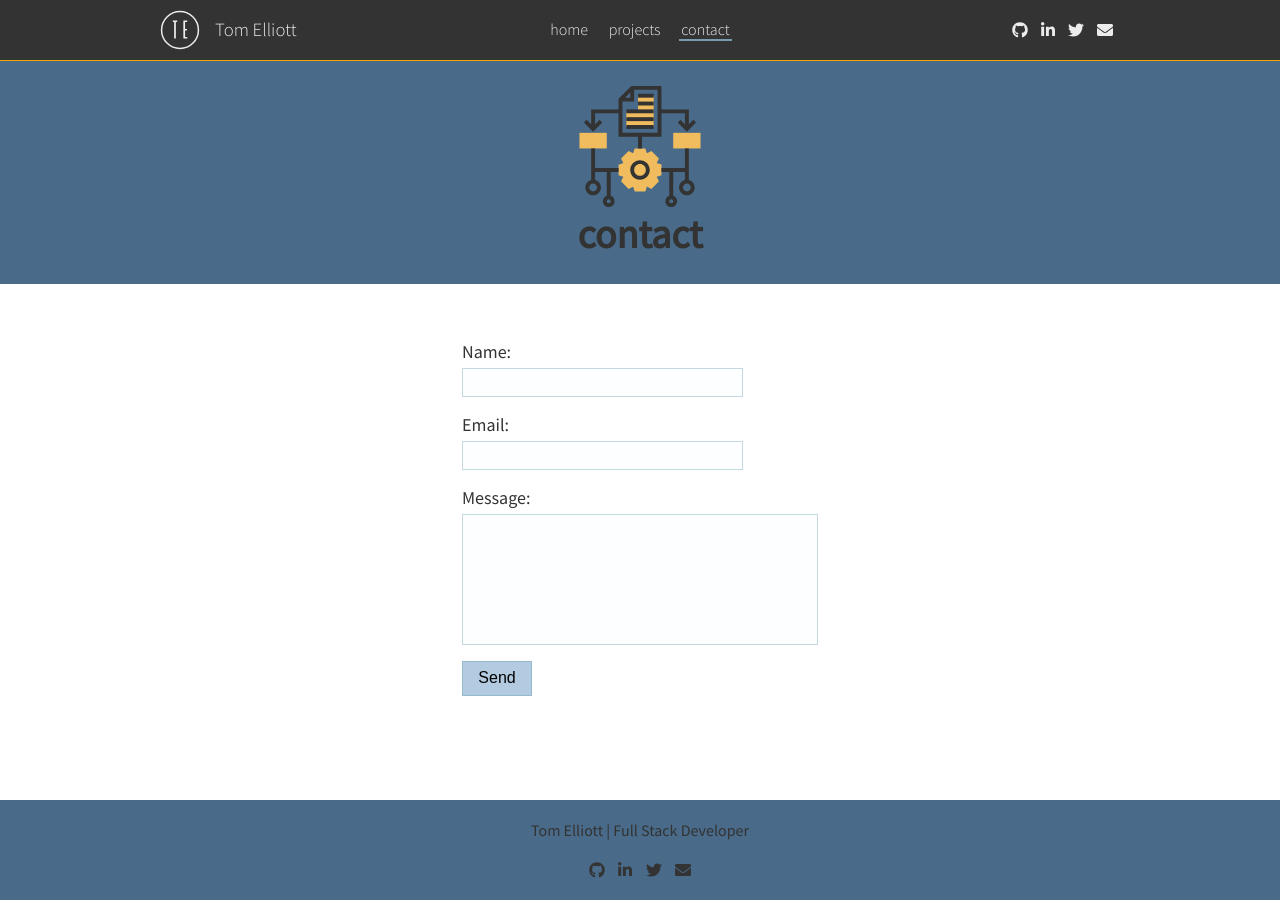
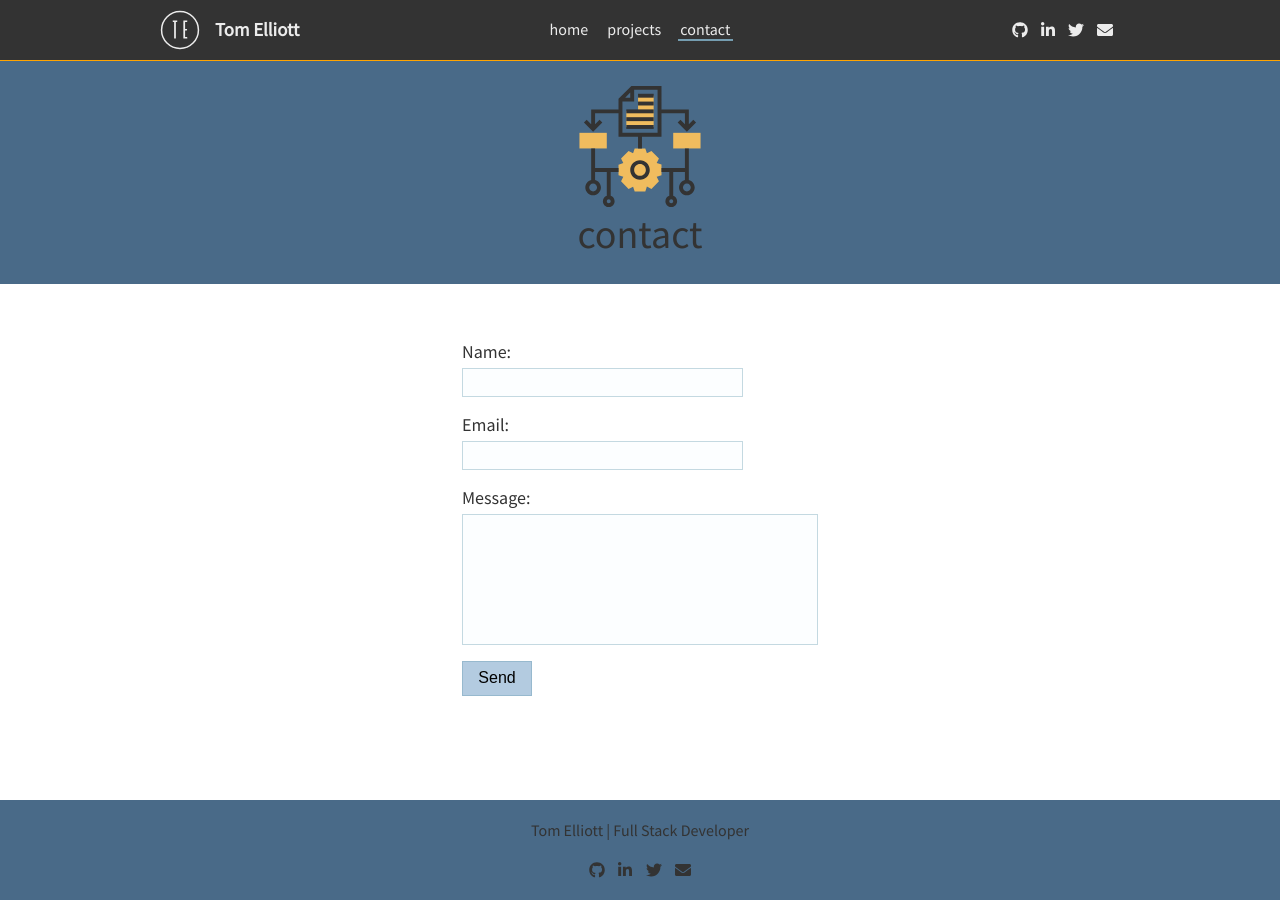
Before and after one commit to tmelliottjr/portfolio, a Jekyll site: the page built from contact.html, in a window 1280 px wide. Built offline with Jekyll 4.4.1, drawn with Linux system fonts in a browser that asks for light colours; nearby versions of some CDN libraries.

Commit message:
revert font changes

```diff
--- a/_layouts/default.html
+++ b/_layouts/default.html
@@ -36,7 +36,7 @@
 
     <title>{{ site.name }} | {{ page.title }}</title>
     <link rel="shortcut icon" type="image/png" href={{ "static/assets/favicon.png" | relative_url }}>
-    <link href="https://fonts.googleapis.com/css?family=Source+Sans+Pro:300,400" rel="stylesheet">
+    <link href="https://fonts.googleapis.com/css?family=Source+Sans+Pro" rel="stylesheet">
     <link href={{ "static/styles.css" | relative_url }} rel="stylesheet">
 </head>
 
--- a/static/styles.css
+++ b/static/styles.css
@@ -4,7 +4,6 @@
   margin: 0;
   height: 100%;
   font-family: 'Source Sans Pro', sans-serif;
-  font-weight: 400;
   color: #333;
   background-color: #fff;
   scroll-behavior: smooth;
@@ -24,7 +23,6 @@
 }
 h3 {
   margin: 0;
-  font-weight: 300;
 }
 
 h1 {
@@ -41,23 +39,17 @@
 
 section > p {
   color: #777777;
-  font-weight: 300;
   line-height: 1.5;
 }
 
 .section-title {
   text-align: center;
   font-size: 40px;
-  font-weight: bold;
 }
 
 .form-group {
   display: flex;
   flex-direction: column;
-}
-
-label {
-  font-weight: 400;
 }
 
 input,
@@ -66,7 +58,6 @@
   height: 25px;
   width: 275px;
   font-size: 16px;
-  font-weight: inherit;
   outline-color: #2565a0;
   outline-width: 2px;
   background-color: #fcfeff;
@@ -325,7 +316,6 @@
   justify-self: center;
   display: flex;
   width: 200px;
-  font-weight: 300;
   justify-content: space-around;
   -webkit-transition: opacity 0.25s ease;
   -moz-transition: opacity 0.25s ease;
@@ -490,7 +480,6 @@
 
 .project-item-link {
   font-size: 24px;
-  font-weight: 400;
   width: fit-content;
   color: #ffa400;
 }
```
